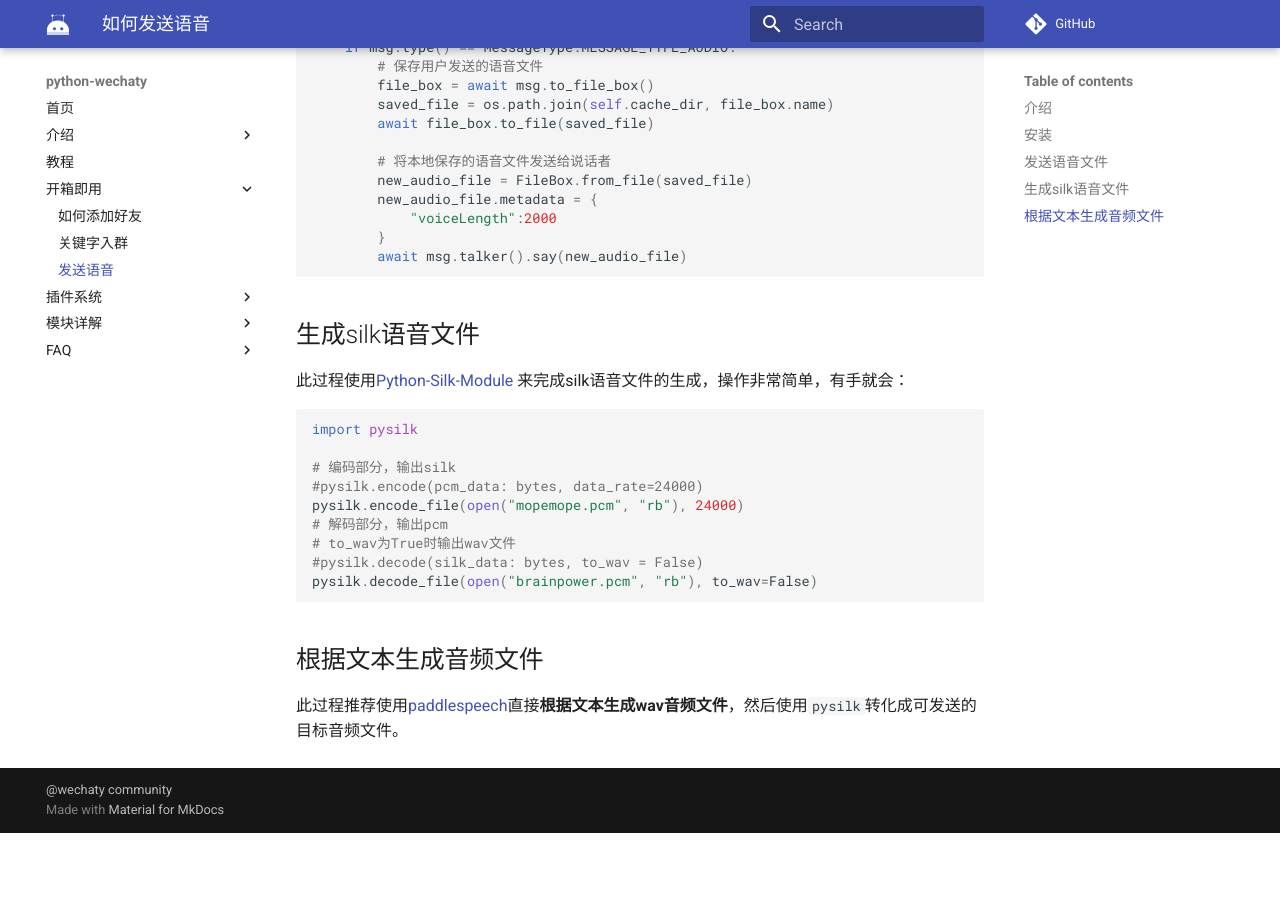
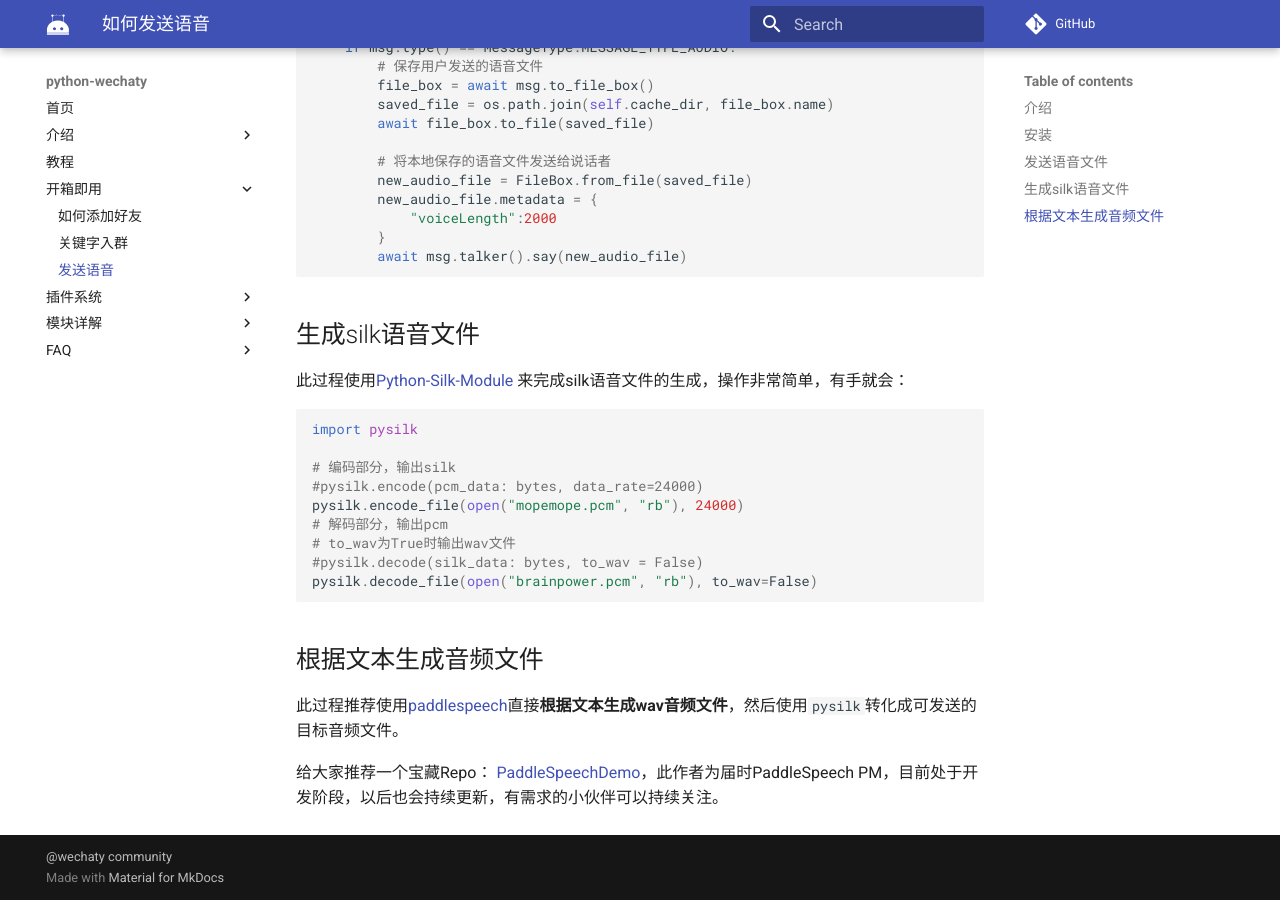
Before and after one commit to wechaty/python-wechaty, an MkDocs documentation site: the page built from docs/how-to/send-voice.md, in a window 1280 px wide and 900 px high, scrolled down 768 px. Built offline with MkDocs 1.6.1 and Material for MkDocs 9.7.7, drawn with Linux system fonts in a browser that asks for light colours; comment, search, counter and statistics services are not loaded; before the commit the page ends 1601 px from its top, so only the background shows below that.

Commit message:
add paddle speech demo intro

```diff
--- a/docs/how-to/send-voice.md
+++ b/docs/how-to/send-voice.md
@@ -62,3 +62,5 @@ pysilk.decode_file(open("brainpower.pcm", "rb"), to_wav=False)
 # 根据文本生成音频文件
 
 此过程推荐使用[paddlespeech](https://github.com/PaddlePaddle/PaddleSpeech/tree/develop/demos/streaming_tts_server)直接**根据文本生成wav音频文件**，然后使用`pysilk`转化成可发送的目标音频文件。
+
+给大家推荐一个宝藏Repo： [PaddleSpeechDemo](https://github.com/iftaken/PaddleSpeechDemo)，此作者为届时PaddleSpeech PM，目前处于开发阶段，以后也会持续更新，有需求的小伙伴可以持续关注。
```
